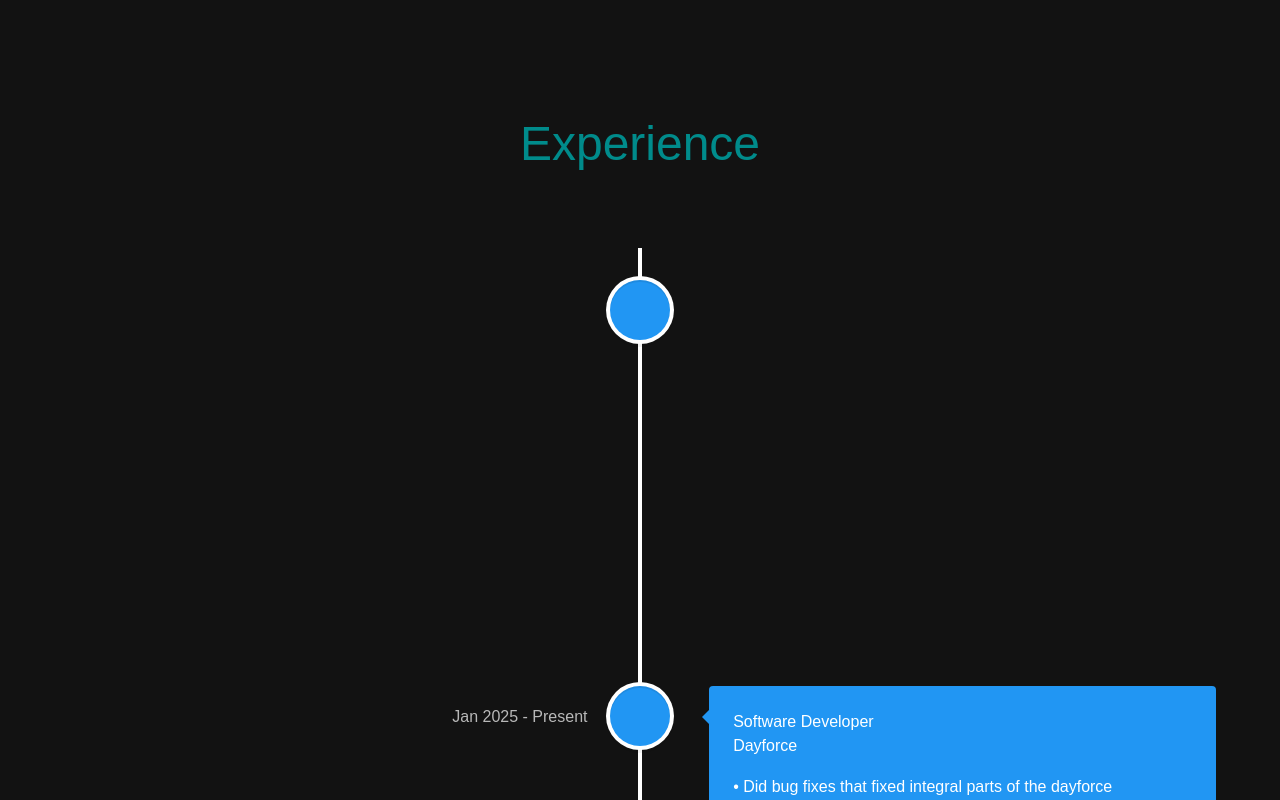
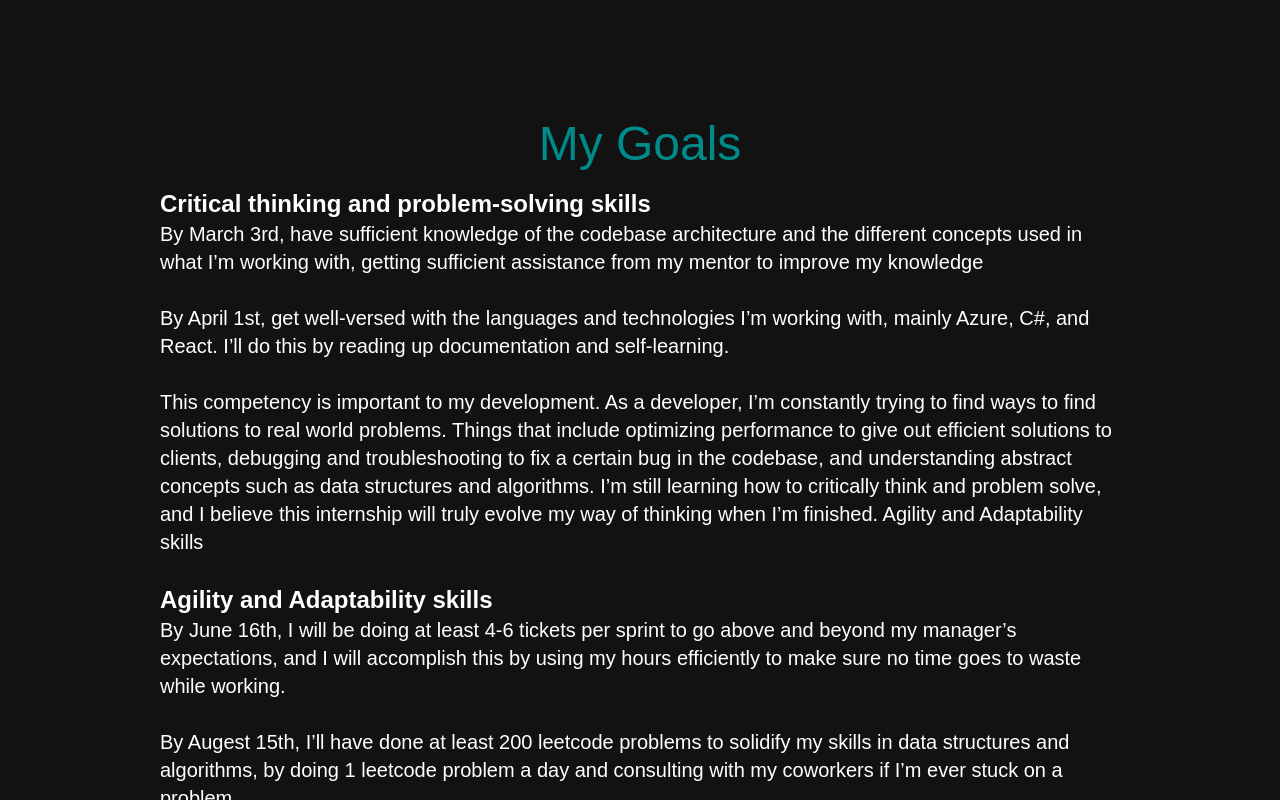
Before and after one commit to rafatkab/portfolio-site, a React (Vite) app in the folder frontend/: page / in a window 1280 px wide. Shown: the part 1640-2440 px from the top of the page. Built offline with nearby package versions, Linux system fonts and the light colour scheme.

Commit message:
put in goals

```diff
--- a/frontend/src/App.tsx
+++ b/frontend/src/App.tsx
@@ -49,6 +49,87 @@ function App() {
         programming and developing. He was a very thought-provoking and
         inspiring teacher, who wasn’t afraid to test our limits when it came to
         testing our knowledge in computer science
+      </div>
+      <div className="mt-80 text-5xl text-[#008B8B] block">My Goals</div>
+      <div className="mt-5 text-xl text-left w-3/4 block">
+        <strong className="text-2xl">
+          Critical thinking and problem-solving skills
+        </strong>
+        <br />
+        By March 3rd, have sufficient knowledge of the codebase architecture and
+        the different concepts used in what I’m working with, getting sufficient
+        assistance from my mentor to improve my knowledge
+        <br />
+        <br />
+        By April 1st, get well-versed with the languages and technologies I’m
+        working with, mainly Azure, C#, and React. I’ll do this by reading up
+        documentation and self-learning.
+        <br />
+        <br />
+        This competency is important to my development. As a developer, I’m
+        constantly trying to find ways to find solutions to real world problems.
+        Things that include optimizing performance to give out efficient
+        solutions to clients, debugging and troubleshooting to fix a certain bug
+        in the codebase, and understanding abstract concepts such as data
+        structures and algorithms. I’m still learning how to critically think
+        and problem solve, and I believe this internship will truly evolve my
+        way of thinking when I’m finished. Agility and Adaptability skills
+        <br />
+        <br />
+        <strong className="text-2xl">Agility and Adaptability skills</strong>
+        <br />
+        By June 16th, I will be doing at least 4-6 tickets per sprint to go
+        above and beyond my manager’s expectations, and I will accomplish this
+        by using my hours efficiently to make sure no time goes to waste while
+        working.
+        <br />
+        <br />
+        By Augest 15th, I’ll have done at least 200 leetcode problems to
+        solidify my skills in data structures and algorithms, by doing 1
+        leetcode problem a day and consulting with my coworkers if I’m ever
+        stuck on a problem.
+        <br />
+        <br />
+        This competency is important to my development. The modern world is
+        constantly changing, and this is no different in the world of tech. With
+        the vast growth of Artificial Intelligence, and the emergence of General
+        AI, I need to constantly be adapting to these new technologies. I need
+        to constantly learn about them, see how they work, and even implement
+        them to keep up my skills and relevancy as a developer. Technology isn’t
+        the only thing that I need to adapt to, but rather I also need to adapt
+        to my team’s coding styles, and communication styles. This is especially
+        important since I’m going to be working with many teams and many
+        different types of people in the workforce. In a field like computer
+        science, you either have to constantly adapt and keep up to the changing
+        world around you, or get left behind without the relevant knowledge to
+        survive in the work force.
+        <br />
+        <br />
+        <strong className="text-2xl">
+          Initiative-taking and entrepreneurial skills
+        </strong>
+        <br />
+        By May 30th, I will launch a new feature in the frontend and backend,
+        and will present it in a demo. I will accomplish this by getting big
+        tickets from my team or participating in a project with other coworkers
+        <br />
+        <br />
+        By April 12th, I’ll have connected with at least 4 professionals from my
+        company, and develop a deep connection with them. I’ll do this through
+        going to company webinars, coffee chats, business opportunities, etc.
+        <br />
+        <br />
+        This competancy is important to my development. Taking initiative not
+        only ties into my entrepreneurial skills, but it also shows that I’m
+        willing to go above and beyond when it comes to completing my tasks, and
+        that I’m always on the lookout for new opportunities. It shows that I’m
+        willing to take the step-up and make strategic and high-pressure
+        decisions in a fast-paced environment. Especially since I’m a software
+        developer, it shows that I’m always innovating and looking for growth
+        inside my company, including thinking of new ways a part of the new
+        feature I’m developing can be tackled. I’m also doing various side
+        projects during my degree, so my entrepreneurial skills will definitely
+        come into play as I’m developing these by myself.
       </div>
       <div className="mt-80 text-5xl text-[#008B8B] block">Experience</div>
       <div className="mt-20 text-left">
```
